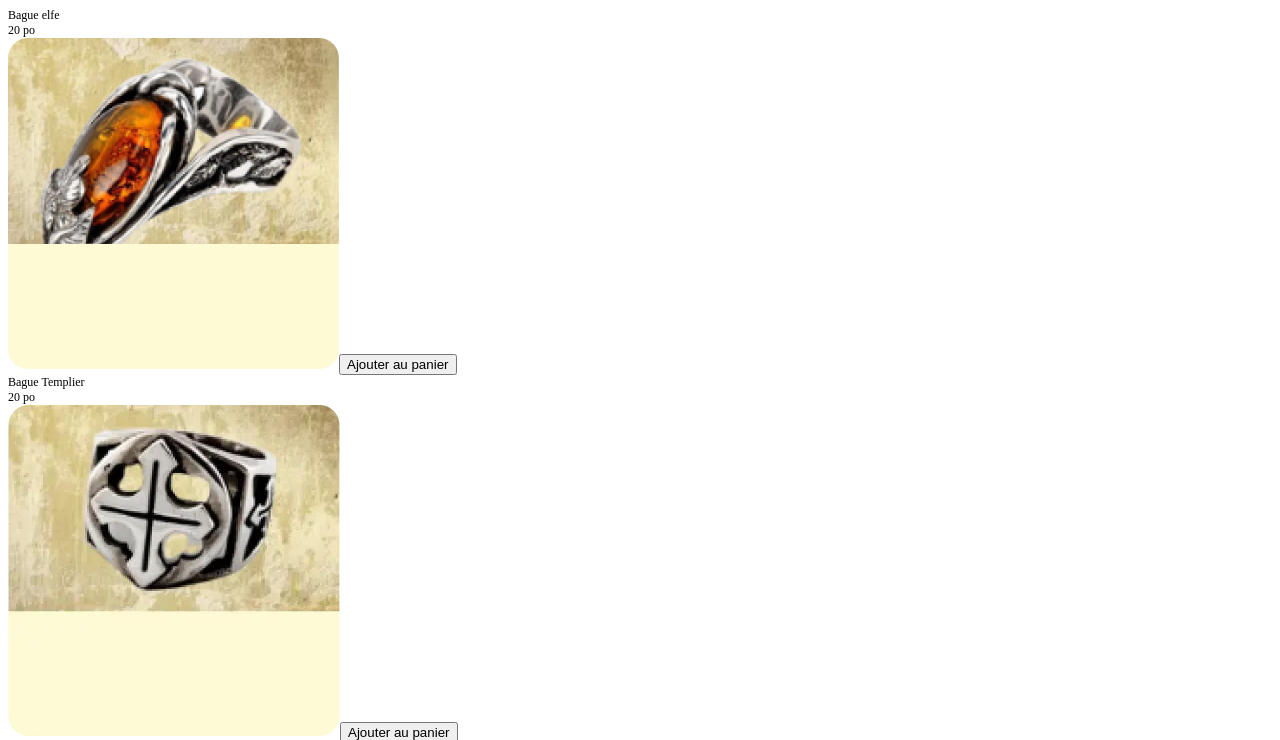
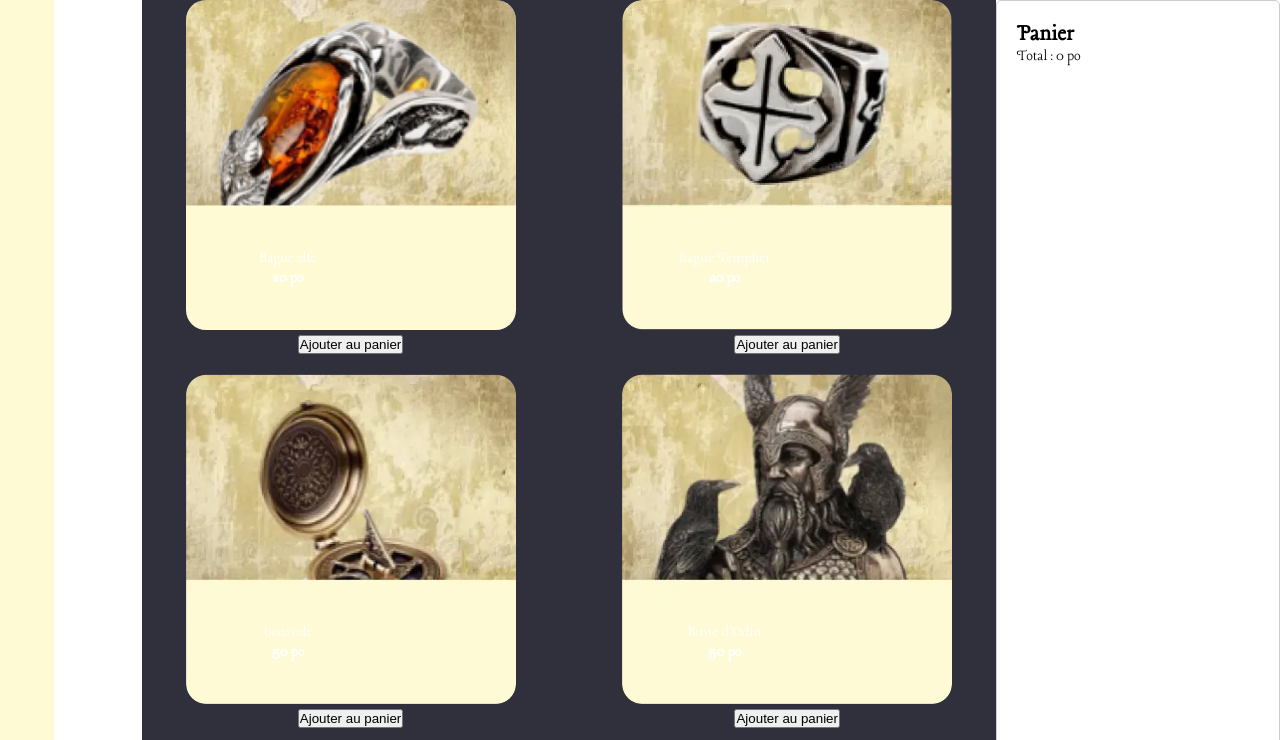
Before and after one commit to muatib/Dracostore, a website built with Vite: page index.html in a window 1280 px wide. Shown: the top 740 px of the page. Built offline with nearby package versions, Linux system fonts and the light colour scheme.

Commit message:
Add files via upload

```diff
--- a/css/reset.css
+++ b/css/reset.css
@@ -1 +1,24 @@
 /*# sourceMappingURL=reset.css.map */
+*,
+*::after,
+*::before {
+  box-sizing: border-box;
+  padding: 0;
+  margin: 0;
+}
+
+:root {
+  --color1: #fefad4;
+  --color2: #30303c;
+  --color3: #f69a60;
+  --color4: #403686;
+  --color5: #6F3713;
+  /* --font-family: ; */
+  font-size: 16px;
+}
+
+ul,
+a {
+  list-style-type: none;
+  text-decoration: none;
+}
--- a/css/style.css
+++ b/css/style.css
@@ -1,19 +1,98 @@
-* {
-  list-style: none;
+*,
+*::after,
+*::before {
+  box-sizing: border-box;
+  padding: 0;
+  margin: 0;
 }
 
-body {
-  font-size: 12px;
+:root {
+  --color1: #fefad4;
+  --color2: #30303c;
+  --color3: #f69a60;
+  --color4: #403686;
+  --color5: #6F3713;
+  font-family: "Lancelot";
+  font-size: 16px;
 }
 
-.logo {
-  width: 20px;
+ul,
+a {
+  list-style-type: none;
+  text-decoration: none;
 }
 
-.icn {
-  width: 20px;
+/* lancelot-regular - latin */
+@font-face {
+  font-display: swap;
+  font-family: "Lancelot";
+  font-style: normal;
+  font-weight: 400;
+  src: url("../fonts/lancelot-v26-latin-regular.woff2") format("woff2");
+}
+.buy-container {
+  display: grid;
+  grid-template-columns: 0.5fr 3fr 1fr;
 }
 
-.img-itm {
-  width: 50px;
+.nav-container {
+  background-color: var(--color1);
+  width: 3.375rem;
+}
+
+.price {
+  font-weight: bold;
+}
+
+.container {
+  display: grid;
+  grid-template-columns: repeat(2, 1fr);
+  gap: 20px;
+  width: 44, 875rem;
+  margin: auto;
+  background-color: var(--color2);
+}
+
+.item {
+  text-align: center;
+  position: relative;
+}
+
+.item img {
+  width: 20.625rem;
+  height: 20.625rem;
+  border-radius: 20px;
+}
+
+.item .name,
+.item .price {
+  position: absolute;
+  bottom: 0;
+  left: 35%;
+  transform: translateX(-50%);
+  border-radius: 20px;
+  height: 5rem;
+  width: 20.625rem;
+  margin-bottom: 1.5rem;
+  color: white;
+}
+
+.item .price {
+  bottom: -20px;
+}
+
+#cart {
+  padding: 20px;
+  border: 1px solid #ccc;
+  border-radius: 5px;
+}
+
+#cart-list {
+  list-style: none;
+  padding: 0;
+  margin: 0;
+}
+
+#cart-list li {
+  margin-bottom: 5px;
 }/*# sourceMappingURL=style.css.map */
```
Also changed, not shown: 1 other file.
